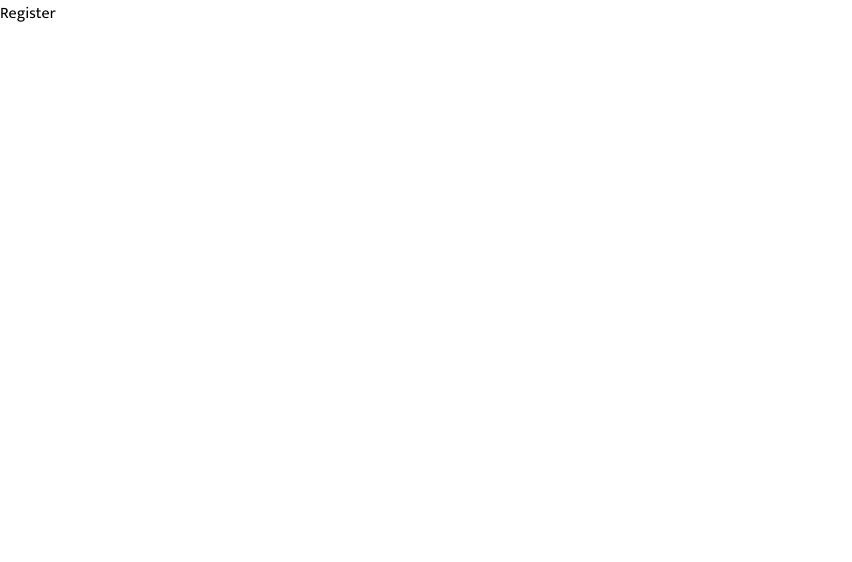
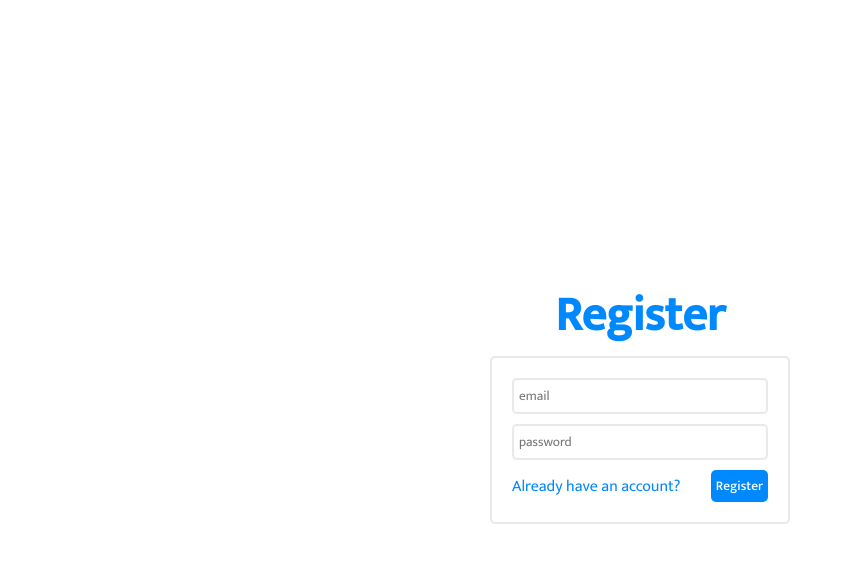
Before and after one commit to tadrochlinski/firebase-auth, a React (Create React App) app: page /register in a window 1280 px wide. Shown: the top 562 px of the page, without its empty margins (0-852 px from the left). Built offline with nearby package versions, Linux system fonts and the light colour scheme.

Commit message:
register page html and styles created

```diff
--- a/src/App.js
+++ b/src/App.js
@@ -1,6 +1,6 @@
 import { Routes, Route } from 'react-router-dom';
 import Home from './Pages/Home';
-import Register from './Pages/Register';
+import Register from './Pages/Register/Register';
 import Login from './Pages/Login/Login';
 import GlobalStyles from './Components/GlobalStyles';
 
--- a/src/Pages/Register.jsx
+++ /dev/null
@@ -1,9 +0,0 @@
-import React from 'react'
-
-const Register = () =>{
-  return (
-    <div>Register</div>
-  )
-}
-
-export default Register
--- /dev/null
+++ b/src/Pages/Register/Register.jsx
@@ -0,0 +1,23 @@
+import React from 'react'
+import RegisterWrapper from './RegisterWrapper'
+import { Link } from 'react-router-dom'
+
+const Register = () =>{
+  return (
+    <RegisterWrapper>
+      <div>
+        <h1>Register</h1>
+        <form>
+          <input type="text" placeholder="email"/>
+          <input type="password" placeholder="password"/>
+          <div>
+            <Link to="../login">Already have an account?</Link>
+            <button>Register</button>
+          </div>
+        </form>
+      </div>
+    </RegisterWrapper>
+  )
+}
+
+export default Register
--- /dev/null
+++ b/src/Pages/Register/RegisterWrapper.jsx
@@ -0,0 +1,91 @@
+import styled from "styled-components";
+
+const RegisterWrapper = styled.div`
+    width: 100%;
+    height: 100vh;
+    display: grid;
+    place-items: center;
+
+    h1{
+        font-size: 3rem;
+        color: #0088ff;
+        text-align: center;
+    }
+
+    form{
+        display: flex;
+        flex-direction: column;
+        align-items: center;
+        justify-content: space-between;
+        width: 300px;
+        border: 2px solid #e9e9e9;
+        border-radius: 5px;
+        padding: 20px;
+
+        div{
+            width: 100%;
+            display: flex;
+            justify-content: space-between;
+            align-items: center;
+        }
+
+        input{
+            width: 100%;
+            margin-bottom: 10px;
+            border: 2px solid #e9e9e9;
+            border-radius: 5px;
+            padding: 5px;
+            transition: 200ms border, 200ms transform;
+
+            &:hover{
+                outline: 0;
+                border: 2px solid #0088ff;
+            }
+
+            &:focus{
+                outline: 0;
+                border: 2px solid #0088ff;
+                transform: scale(1.05);
+            }
+        }
+
+        button{
+            border-radius: 5px;
+            border: 0;
+            padding: 5px;
+            background: #0088ff;
+            color: #fff;
+            font-weight: 500;
+            transition: 200ms color, 200ms background;
+
+            &:hover{
+                cursor: pointer;
+                background: #fff;
+                color: #0088ff;
+            }
+
+            &:focus{
+                outline: 0;
+                background: #fff;
+                color: #0088ff;
+            }
+        }
+
+        a{
+            color: #0088ff;
+            text-decoration: none;
+            transition: 200ms transform;
+
+            &:hover{
+                transform: scale(1.05);
+            }
+
+            &:focus{
+                transform: scale(1.05);
+                outline: 0;
+            }
+        }
+    }
+`
+
+export default RegisterWrapper
```
